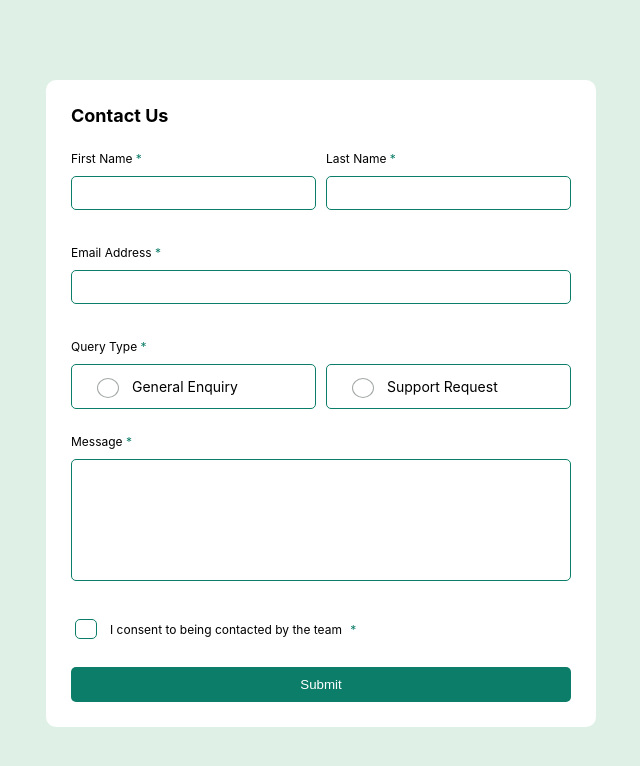
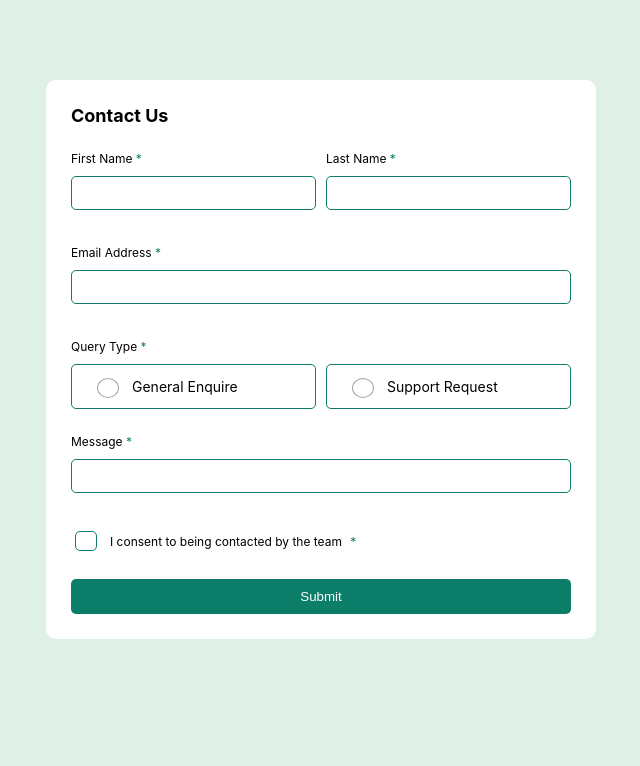
Before and after one commit to juliamazzoni/contact_form, a React (Create React App) app: page / in a window 1280 px wide. Shown: the top 766 px of the page, without its empty margins (319-959 px from the left). Built offline with nearby package versions, Linux system fonts and the light colour scheme.

Commit message:
Refactoring

```diff
--- a/src/App.css
+++ b/src/App.css
@@ -88,11 +88,7 @@ body {
   gap: 10px;
 }
 
-.first-name,
-.last-name,
-.email-address,
-.query-type,
-.message {
+.input {
   display: flex;
   flex-direction: column;
   gap: 10px;
--- a/src/ContactForm.jsx
+++ b/src/ContactForm.jsx
@@ -4,9 +4,10 @@ import { InputField } from "./InputField";
 
 export const ContactForm = ({setMessageSent}) => {
 
-  const [radioOption, setRadioOption] = useState('')
   const [formData, setFormData] = useState({})
   const [errors, setErrors] = useState({})
+
+  console.log(formData)
 
   const handleSubmit = (e) => {
     e.preventDefault();
@@ -25,12 +26,6 @@ export const ContactForm = ({setMessageSent}) => {
     }
   }
 
-  const handleGeneralEnquireClick = () => {
-    setRadioOption('general')
-  }
-  const handleSupportRequestClick = () => {
-    setRadioOption('support')
-  }
   const handleOnChange = (e) => {
     setFormData({...formData, [e.target.name]: e.target.value})
   }
@@ -44,15 +39,15 @@ export const ContactForm = ({setMessageSent}) => {
         <form action="submit" onSubmit={handleSubmit} className="form">
 
           <div className="firstName-lastName">
-            <InputField inputClassName="first-name" label="First Name" type="text" name="firstName" handleOnChange={handleOnChange} errors={errors.firstName}/>
-            <InputField inputClassName="last-name" label="Last Name" type="text" name="lastName" handleOnChange={handleOnChange} errors={errors.lastName}/>
+            <InputField inputClassName="input" label="First Name" type="text" name="firstName" handleOnChange={handleOnChange} errors={errors.firstName}/>
+            <InputField inputClassName="input" label="Last Name" type="text" name="lastName" handleOnChange={handleOnChange} errors={errors.lastName}/>
           </div>
 
-          <InputField inputClassName="email-address" label="Email Address" type="email" name="email" handleOnChange={handleOnChange} errors={errors.email}/>
+          <InputField inputClassName="input" label="Email Address" type="email" name="email" handleOnChange={handleOnChange} errors={errors.email}/>
 
-          <InputField inputClassName="query-type" label="Query Type" name="queryType" type="radio" radioOption={radioOption} handleOnChange={handleOnChange} errors={errors.queryType} handleGeneralEnquireClick={handleGeneralEnquireClick} handleSupportRequestClick={handleSupportRequestClick}/>
+          <InputField inputClassName="input" label="Query Type" name="radioTypeEnquires" value1="general-enquire" option1="General Enquire" value2="support-request" option2="Support Request" formData={formData} type="radio" handleOnChange={handleOnChange} errors={errors.radioTypeEnquires} />
 
-          <InputField inputClassName="message" label=" Message" name="message" type="text" handleOnChange={handleOnChange} errors={errors.message}/>
+          <InputField inputClassName="input" label=" Message" name="message" type="text" handleOnChange={handleOnChange} errors={errors.message}/>
 
           <InputField inputClassName="checkbox" name="consent" type="checkbox" handleOnChange={handleOnChange} text="I consent to being contacted by the team" errors={errors.consent}/>
 
--- a/src/InputField.jsx
+++ b/src/InputField.jsx
@@ -1,12 +1,24 @@
 
-export const InputField = ({inputClassName, label, name, handleOnChange, errors, type, text, radioOption, handleGeneralEnquireClick, handleSupportRequestClick }) => {
-
-  const generalEnquire = radioOption === 'general' ? 'green-background' : 'transparent'
-  const supportRequest = radioOption === 'support' ? 'green-background' : 'transparent'
+export const InputField = ({inputClassName, label, name, value1, value2, option1, option2, handleOnChange, errors, type, text, formData }) => {
 
   return (
     <>
-    {inputClassName !== 'query-type' ?
+    {type === 'radio' ?
+
+    (<div className={inputClassName}>
+      <label >{label} <span className="green">*</span></label>
+      <div className="query-options">
+        <div className={formData[name] === value1 ? 'green-background' : 'transparent'}>
+          <input type={type} name={name} value={value1} onChange={handleOnChange}  /> {option1}
+        </div>
+        <div className={formData[name] === value2 ? 'green-background' : 'transparent'}>
+          <input type={type} name={name} value={value2} onChange={handleOnChange}  /> {option2}
+        </div>
+      </div>
+      {errors && <span className="errors">{errors}</span>}
+    </div>)
+
+    :
 
     (<div>
       <div className={inputClassName}>
@@ -18,27 +30,11 @@ export const InputField = ({inputClassName, label, name, handleOnChange, errors,
         {text && <p>{text} <span className="green">*</span></p>}
         {inputClassName !== 'checkbox' && errors && <span className="errors">{errors}</span>}
         </div>
-
       </div>
       {inputClassName === 'checkbox' && errors && <span className="errors">{errors}</span>}
-  </div>)
+    </div>)
+    }
+    </>
 
-  :
-
-  (<div className={inputClassName}>
-  <label >{label} <span className="green">*</span></label>
-
-  <div className="query-options">
-    <div className={generalEnquire}>
-      <input type={type} name={name} value='general-enquire' onClick={handleGeneralEnquireClick} onChange={handleOnChange}  /> General Enquiry
-    </div>
-    <div className={supportRequest}>
-      <input type={type} name={name} value='support-request' onClick={handleSupportRequestClick} onChange={handleOnChange}  /> Support Request
-    </div>
-    {errors && <span className="errors">{errors}</span>}
-  </div>
-</div>)
-  }
-  </>
   )
 }
--- a/src/utils/validate.js
+++ b/src/utils/validate.js
@@ -13,8 +13,8 @@
     errors.email = "Please enter a valid email address."
   }
 
-  if(!formData.queryType){
-    errors.queryType = "Please select a query type."
+  if(!formData.radioTypeEnquires){
+    errors.radioTypeEnquires = "Please select a query type."
   }
 
   if(!formData.message){
```
